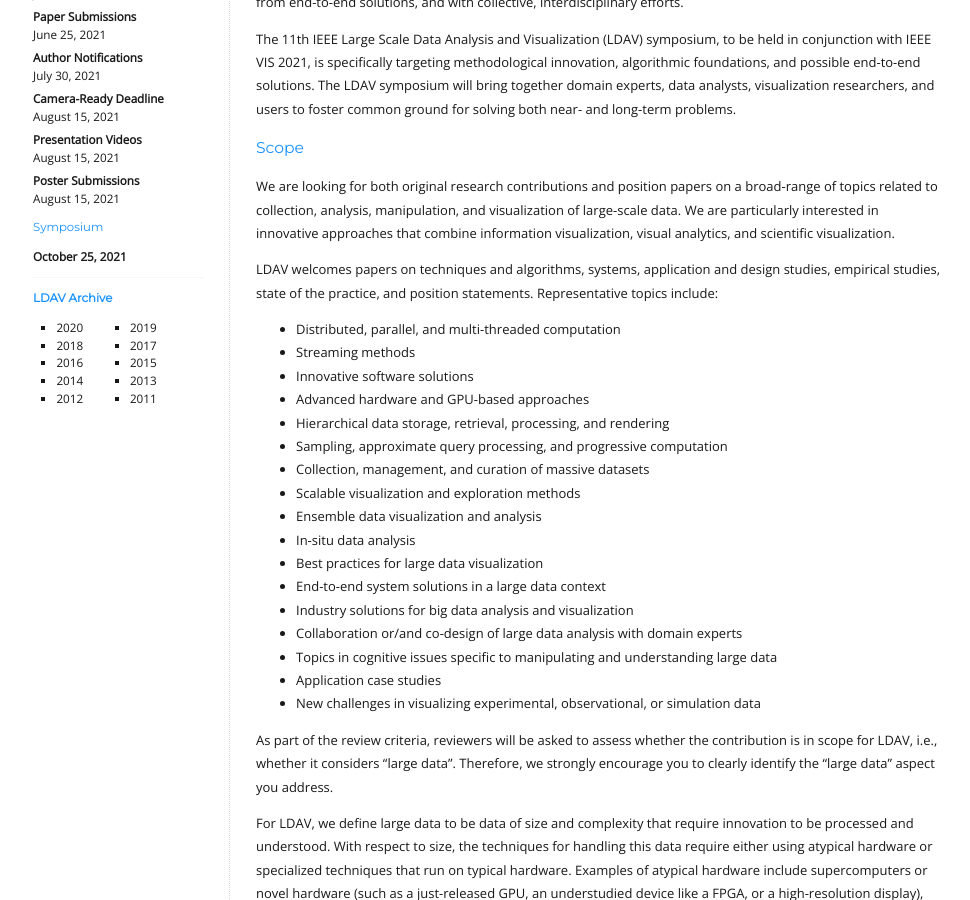
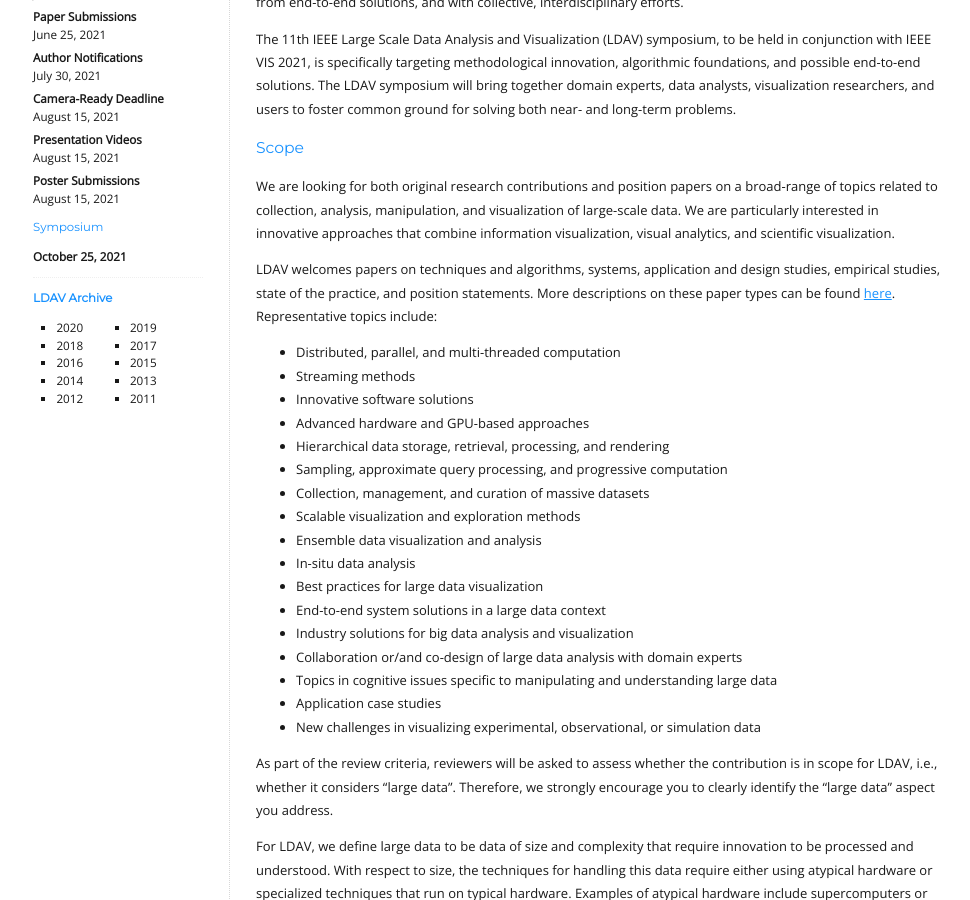
Before and after one commit to LDAV-Symposium/2023, a Jekyll site: the page built from _pages/call-for-papers.md, in a window 1280 px wide and 900 px high, scrolled down 446 px. Shown: the whole window, without its empty margins (153-1123 px from the left). Built offline with Jekyll 4.4.1, drawn with Linux system fonts in a browser that asks for light colours.

Commit message:
added link to paper types

```diff
--- a/_pages/call-for-papers.md
+++ b/_pages/call-for-papers.md
@@ -37,7 +37,8 @@ manipulation, and visualization of large-scale data. We are particularly
 interested in innovative approaches that combine information
 visualization, visual analytics, and scientific visualization.
 
-LDAV welcomes papers on techniques and algorithms, systems, application and design studies, empirical studies, state of the practice, and position statements.   Representative topics include:
+LDAV welcomes papers on techniques and algorithms, systems, application and design studies, empirical studies, state of the practice, and position statements. More descriptions on these paper types can be found <a href="paper-types.html">here</a>.
+Representative topics include:
 * Distributed, parallel, and multi-threaded computation
 * Streaming methods
 * Innovative software solutions
```
